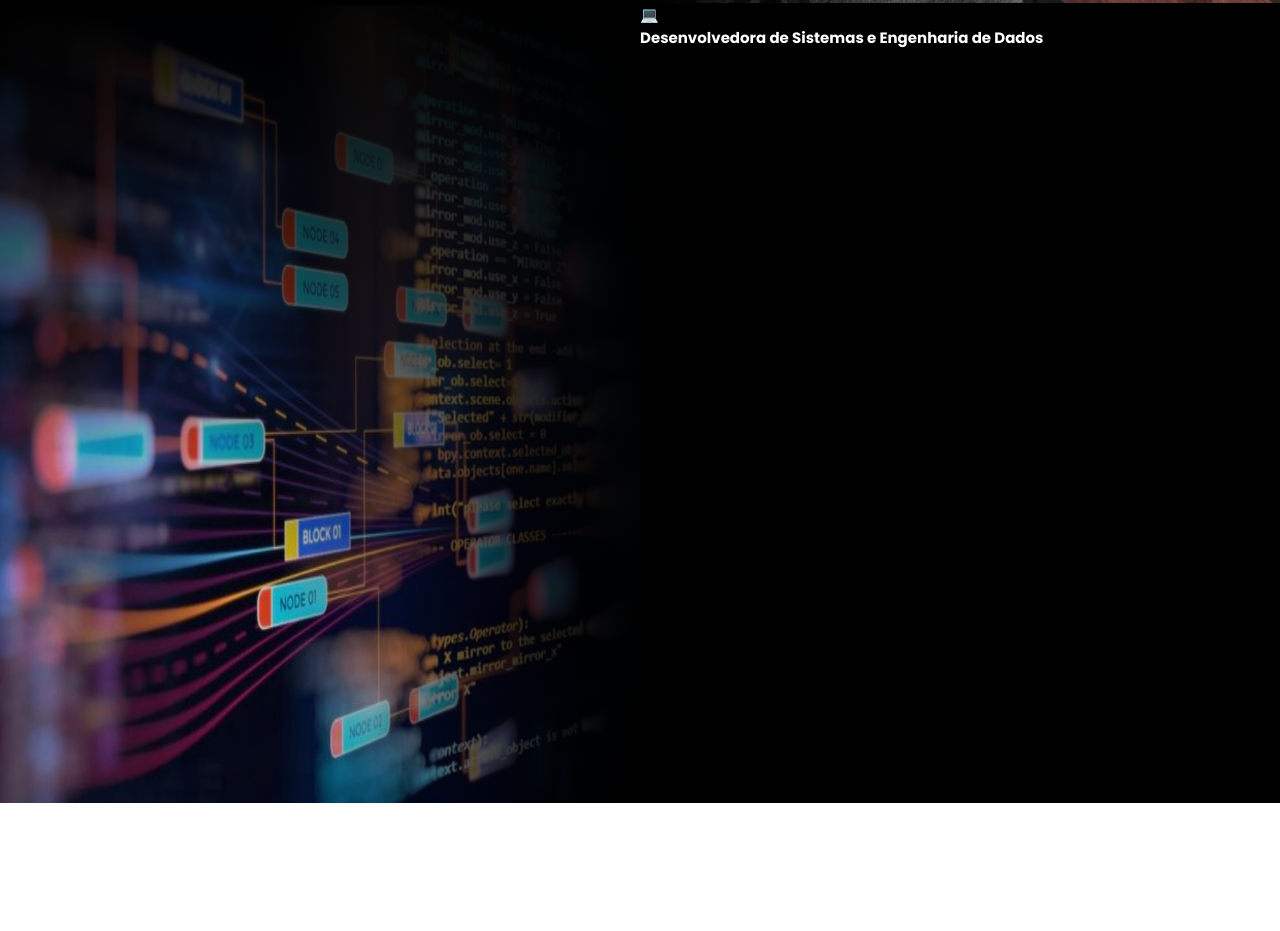
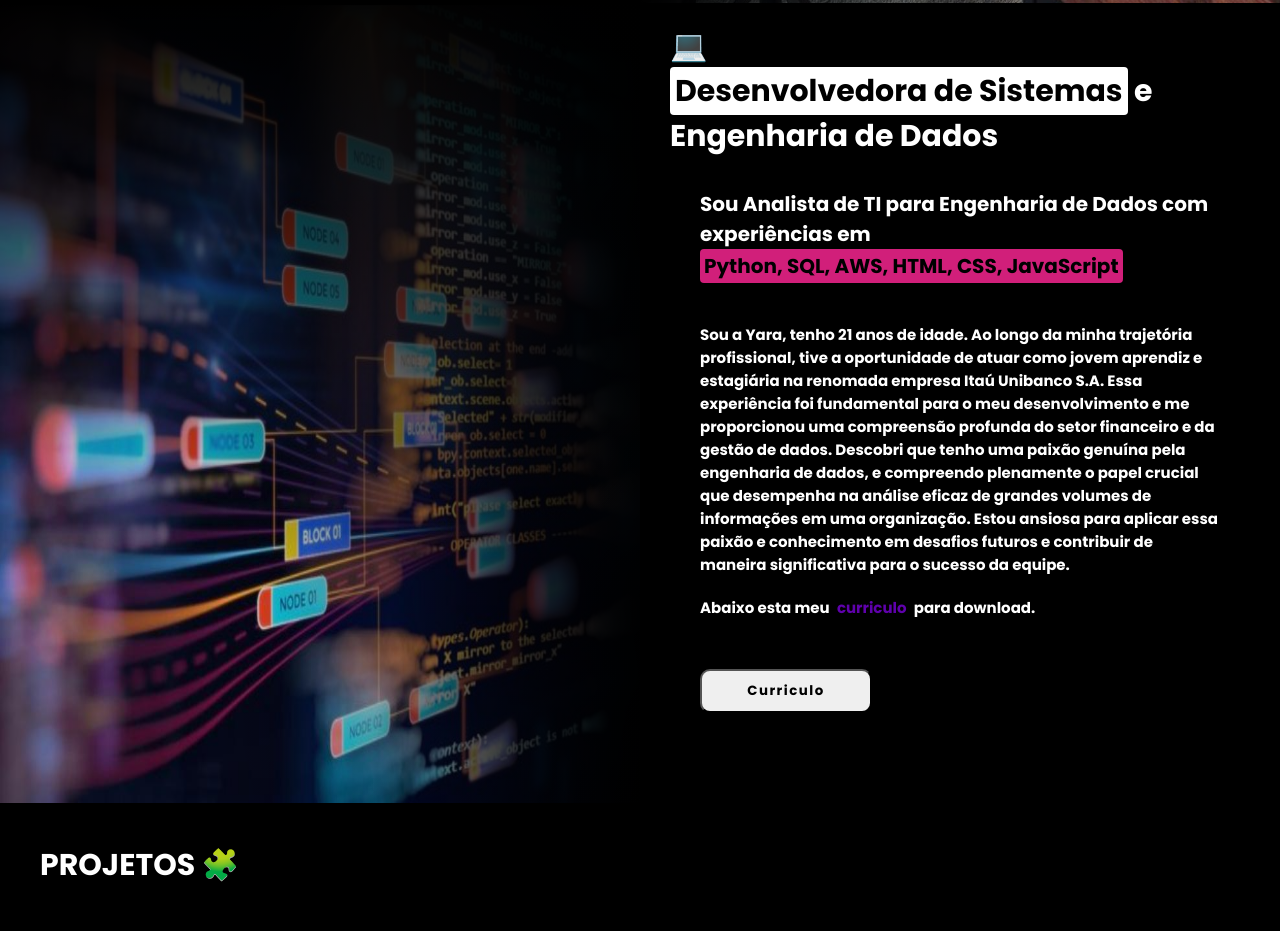
Before and after one commit to yara-sousa/Aula1, a plain HTML site: page index.html in a window 1280 px wide. Shown: the part 797-1728 px from the top of the page. Before the commit the page ends 1605 px from the top, so only its background shows below. Drawn offline with Linux system fonts and the light colour scheme.

Commit message:
projects

```diff
--- a/index.html
+++ b/index.html
@@ -83,6 +83,8 @@
         </div>
     </section>
     <!-- fim person -->
+
+    <!-- about  -->
     <section id="about">
         <div class="background-about">
             <div class="img-wrapper">
@@ -96,8 +98,44 @@
                 <p><span>Desenvolvedora de Sistemas</span> e Engenharia de Dados</p>
                </h2>
             </div>
+            <h3>
+                Sou Analista de TI para Engenharia de Dados com experiências em
+                <p>Python, SQL, AWS, HTML, CSS, JavaScript</p>
+            </h3>
+
+            <h4>
+            Sou a Yara, tenho 21 anos de idade.
+            Ao longo da minha trajetória profissional, tive a oportunidade de atuar como jovem aprendiz
+            e estagiária na renomada empresa Itaú Unibanco S.A. Essa experiência foi fundamental para o
+            meu desenvolvimento e me proporcionou uma compreensão profunda do setor financeiro e da
+            gestão de dados. Descobri que tenho uma paixão genuína pela engenharia de dados,
+            e compreendo plenamente o papel crucial que desempenha na análise eficaz
+            de grandes volumes de informações em uma organização. Estou ansiosa para
+            aplicar essa paixão e conhecimento em desafios futuros e contribuir de maneira
+            significativa para o sucesso da equipe.
+            </h4>
+            <h4>
+                Abaixo esta meu <p>curriculo</p> para download.
+            </h4>
+            <div class="button-cta">
+                <button>Curriculo</button>
+            </div>
+
         </div>
 
     </section>
+    <!-- fim about -->
+
+    <section id="projects">
+        <div class="projects-title">
+            <h2>PROJETOS 🧩</h2>
+        </div>
+
+        <div class="wrapper-projects">
+            <div class="card-projects">
+
+            </div>
+        </div>
+    </section>
 </body>
 </html>
--- a/style.css
+++ b/style.css
@@ -245,6 +245,106 @@ body {
     width: 100%;
 }
 
+.box-about{
+    display: flex;
+    justify-content: center;
+    flex-direction: column;
+
+    width: 50%;
+    padding: 3rem;
+}
+
+.section-subtitle h2 p {
+    display: inline-block;
+    font-size: 3rem;
+
+}
+
+.section-subtitle h2 p:nth-child(2) span {
+    padding: 3px 5px;
+    border-radius: 4px;
+
+    color: var(--color-black);
+    background: var(--color-white);
+}
+
+.box-about h3 {
+    margin: 3rem;
+    font-size: 2rem;
+}
+
+.box-about h3 p {
+    display: inline-block;
+    width: fit-content;
+    padding: 2px 4px;
+    border-radius: 4px;
+    color: var(--color-black);
+    background: var(--color-pink);
+}
+
+.box-about h4 {
+    margin: 1rem 3rem;
+    font-size: 1.5rem;
+
+}
+
+.box-about h4 p {
+    display: inline;
+    padding: 2px 4px;
+
+    color: var(--color-purble);
+    font-size: bold;
+    font-weight: 1.75rem;
+}
+
+.button-cta {
+    display: flex;
+
+    max-width: 190px;
+    margin: 4rem 3rem;
+}
+
+.button-cta button {
+   display: inline-block;
+   width: 100%;
+   max-width: 172px;
+
+   padding: 10px;
+   margin-bottom: 3rem;
+
+   font-family: 'Poppins', sans-serif;
+   font-weight: 700;
+   letter-spacing: .15rem;
+   border-radius: 10px;
+   cursor: pointer;
+
+}
+
+.button-cta button:hover {
+    transition: all .3s ease;
+    filter: brightness(.8);
+}
+
+/* final do sobre */
+
+#projects{
+    height: 100vh;
+    width: 100%;
+    background: var(--color-black);
+    display: flex;
+    flex-direction: column;
+    color: var(--color-white);
+}
+
+.projects-title h2 {
+    margin: 3rem;
+    padding: 1rem;
+
+    font-size: 3rem;
+    color: var(--color-white)
+}
+
+
 @keyframes written_text {
     100%{
         color: var(--color-white)
```
